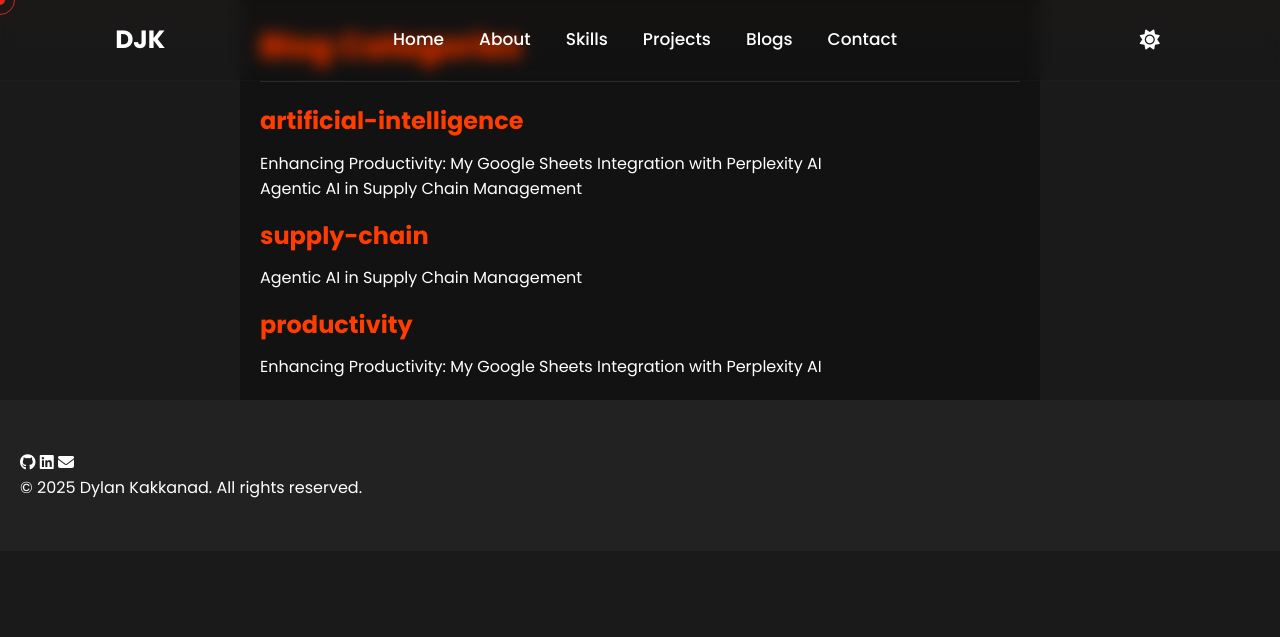
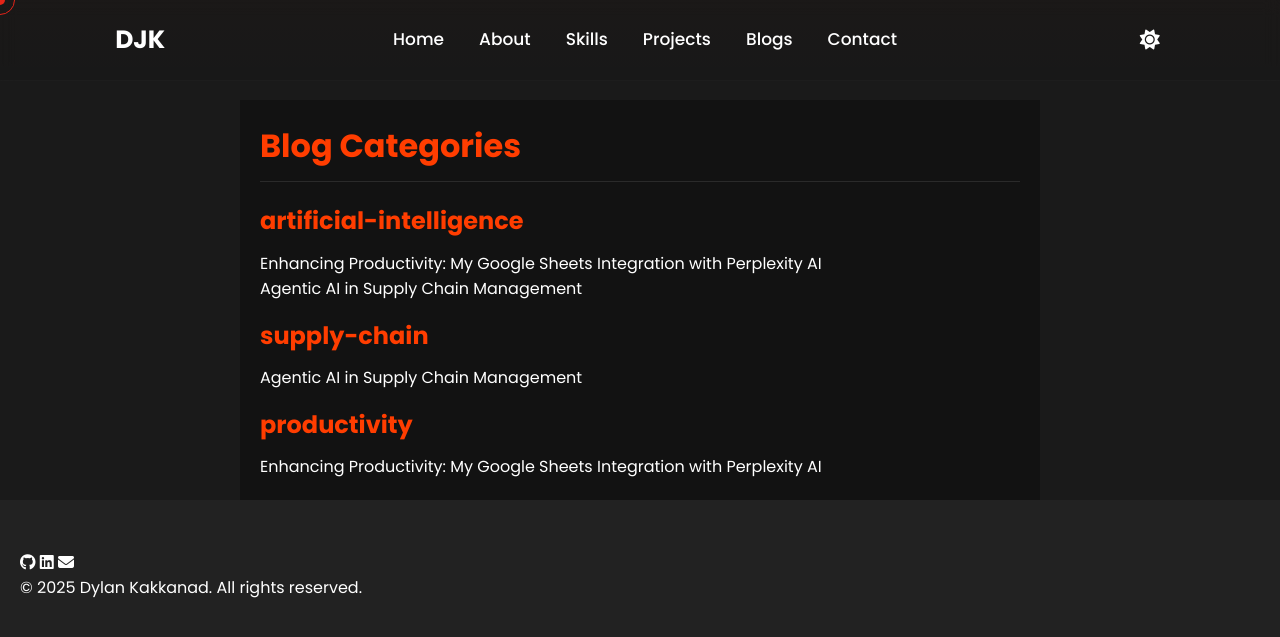
Before and after one commit to Dylan-Kakkanad/Dylan-Kakkanad.github.io, a Jekyll site: the page built from _pages/categories/category-generator.md, in a window 1280 px wide. Shown: the top 637 px of the page. Built offline with Jekyll 4.4.1, drawn with Linux system fonts in a browser that asks for light colours.

Commit message:
blogs theme fix

```diff
--- a/css/style.css
+++ b/css/style.css
@@ -228,6 +228,11 @@ body {
     overflow-x: hidden;
 }
 
+/* ===== Main Content Area ===== */
+main {
+    padding-top: 10rem; /* Adjust as needed based on header height */
+}
+
 a {
     text-decoration: none;
     color: inherit;
--- a/js/main.js
+++ b/js/main.js
@@ -43,7 +43,7 @@ document.addEventListener('DOMContentLoaded', function() {
     });
 
     // Sticky Header
-    const header = document.querySelector('.header');
+    const header = document.querySelector('header'); // Corrected selector
     const scrollThreshold = 100;
 
     window.addEventListener('scroll', () => {
```
